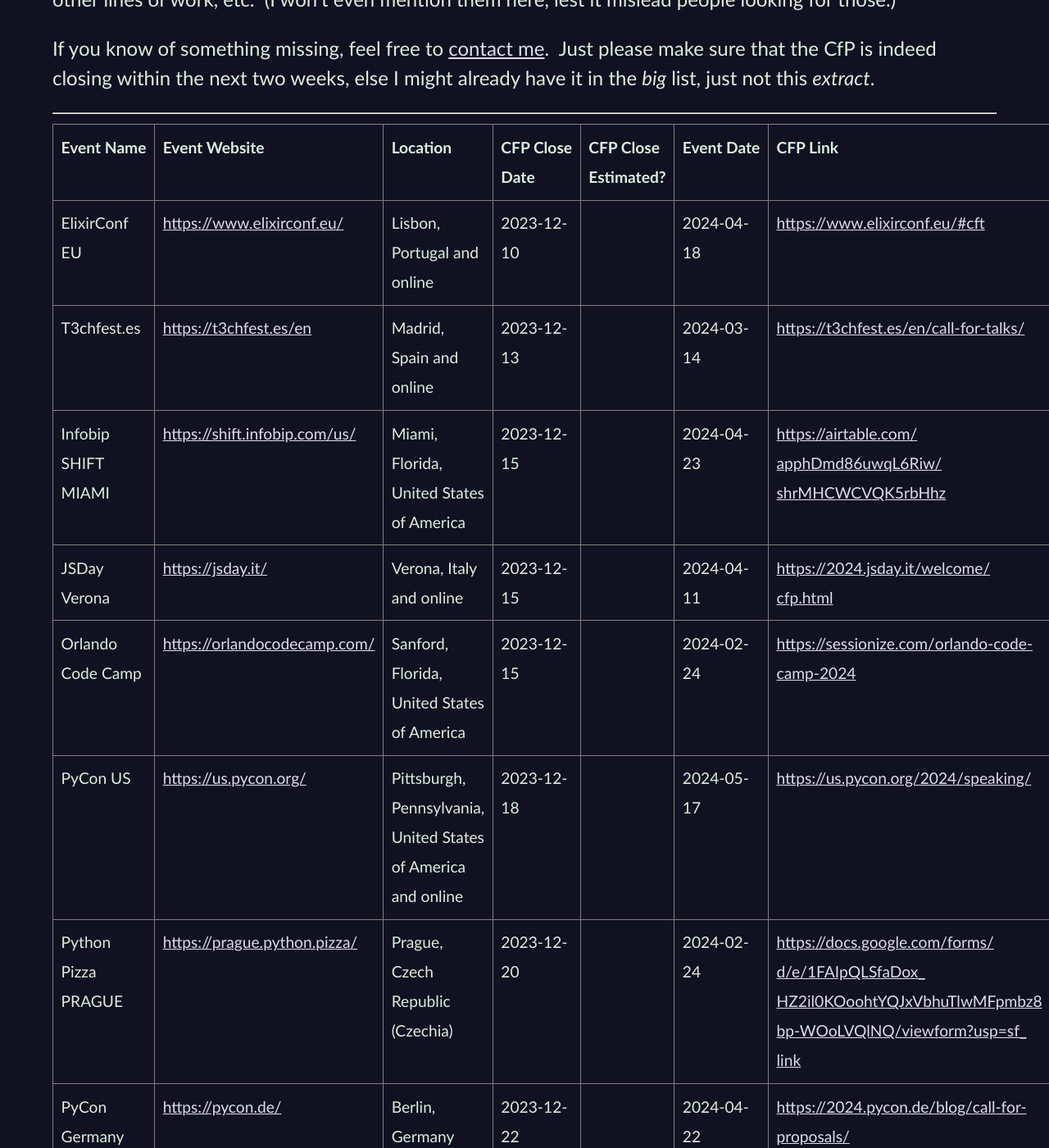
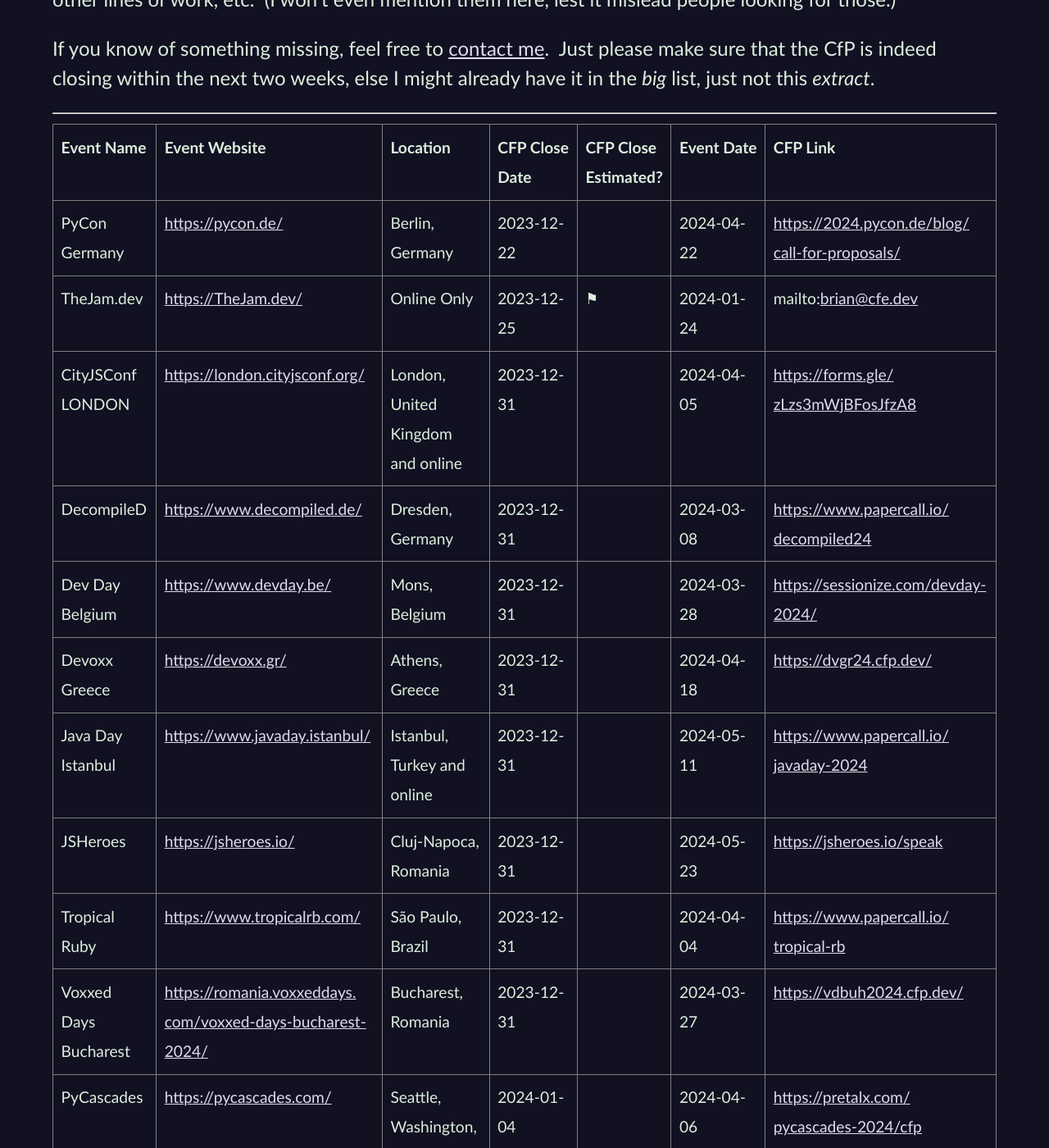
Before and after one commit to CodosaurusLLC/CodosaurusLLC.github.io, a Jekyll site: the page built from speaking/cfps-ending-soon.md, in a window 1280 px wide and 1400 px high, scrolled down 759 px. Shown: the whole window at 82% size. Built offline with Jekyll 4.4.1, drawn with Linux system fonts in a browser that asks for light colours; some of the changed text lies outside the part shown.

Commit message:
update cfp list

```diff
--- a/speaking/cfps-ending-soon.md
+++ b/speaking/cfps-ending-soon.md
@@ -6,7 +6,7 @@
 notes: Use Airtable to mail view to self (select all, and send from context menu), copy table from email, remove styling, and update date.
 ---
 
-<center>LAST UPDATED: 2023-12-10</center>
+<center>LAST UPDATED: 2023-12-22</center>
 
 This is a list of CfPs
 (Calls for Papers/Presentations/Participation/etc.)
@@ -69,69 +69,6 @@
       <th>CFP Link</th>
     </tr>
     <tr>
-      <td>ElixirConf EU</td>
-      <td><a href="https://www.elixirconf.eu/" target="_blank">https://www.elixirconf.eu/</a></td>
-      <td>Lisbon, Portugal and online</td>
-      <td>2023-12-10</td>
-      <td></td>
-      <td>2024-04-18</td>
-      <td><a href="https://www.elixirconf.eu/#cft" target="_blank">https://www.elixirconf.eu/#cft</a></td>
-    </tr>
-    <tr>
-      <td>T3chfest.es</td>
-      <td><a href="https://t3chfest.es/en" target="_blank">https://t3chfest.es/en</a></td>
-      <td>Madrid, Spain and online</td>
-      <td>2023-12-13</td>
-      <td></td>
-      <td>2024-03-14</td>
-      <td><a href="https://t3chfest.es/en/call-for-talks/" target="_blank">https://t3chfest.es/en/call-<wbr>for-talks/</a></td>
-    </tr>
-    <tr>
-      <td>Infobip SHIFT MIAMI</td>
-      <td><a href="https://shift.infobip.com/us/" target="_blank">https://shift.infobip.com/us/</a></td>
-      <td>Miami, Florida, United States of America</td>
-      <td>2023-12-15</td>
-      <td></td>
-      <td>2024-04-23</td>
-      <td><a href="https://airtable.com/apphDmd86uwqL6Riw/shrMHCWCVQK5rbHhz" target="_blank">https://airtable.com/<wbr>apphDmd86uwqL6Riw/<wbr>shrMHCWCVQK5rbHhz</a></td>
-    </tr>
-    <tr>
-      <td>JSDay Verona</td>
-      <td><a href="https://jsday.it/" target="_blank">https://jsday.it/</a></td>
-      <td>Verona, Italy and online</td>
-      <td>2023-12-15</td>
-      <td></td>
-      <td>2024-04-11</td>
-      <td><a href="https://2024.jsday.it/welcome/cfp.html" target="_blank">https://2024.jsday.it/welcome/<wbr>cfp.html</a></td>
-    </tr>
-    <tr>
-      <td>Orlando Code Camp</td>
-      <td><a href="https://orlandocodecamp.com/" target="_blank">https://orlandocodecamp.com/</a></td>
-      <td>Sanford, Florida, United States of America</td>
-      <td>2023-12-15</td>
-      <td></td>
-      <td>2024-02-24</td>
-      <td><a href="https://sessionize.com/orlando-code-camp-2024" target="_blank">https://sessionize.com/<wbr>orlando-code-camp-2024</a></td>
-    </tr>
-    <tr>
-      <td>PyCon US</td>
-      <td><a href="https://us.pycon.org/" target="_blank">https://us.pycon.org/</a></td>
-      <td>Pittsburgh, Pennsylvania, United States of America and online</td>
-      <td>2023-12-18</td>
-      <td></td>
-      <td>2024-05-17</td>
-      <td><a href="https://us.pycon.org/2024/speaking/" target="_blank">https://us.pycon.org/2024/<wbr>speaking/</a></td>
-    </tr>
-    <tr>
-      <td>Python Pizza PRAGUE</td>
-      <td><a href="https://prague.python.pizza/" target="_blank">https://prague.python.pizza/</a></td>
-      <td>Prague, Czech Republic (Czechia)</td>
-      <td>2023-12-20</td>
-      <td></td>
-      <td>2024-02-24</td>
-      <td><a href="https://docs.google.com/forms/d/e/1FAIpQLSfaDox_HZ2il0KOoohtYQJxVbhuTlwMFpmbz8bp-WOoLVQlNQ/viewform?usp=sf_link" target="_blank">https://docs.google.com/forms/<wbr>d/e/1FAIpQLSfaDox_<wbr>HZ2il0KOoohtYQJxVbhuTlwMFpmbz8<wbr>bp-WOoLVQlNQ/viewform?usp=sf_<wbr>link</a></td>
-    </tr>
-    <tr>
       <td>PyCon Germany</td>
       <td><a href="https://pycon.de/" target="_blank">https://pycon.de/</a></td>
       <td>Berlin, Germany</td>
@@ -140,5 +77,95 @@
       <td>2024-04-22</td>
       <td><a href="https://2024.pycon.de/blog/call-for-proposals/" target="_blank">https://2024.pycon.de/blog/<wbr>call-for-proposals/</a></td>
     </tr>
+    <tr>
+      <td>TheJam.dev</td>
+      <td><a href="https://TheJam.dev/" target="_blank">https://TheJam.dev/</a></td>
+      <td>Online Only</td>
+      <td>2023-12-25</td>
+      <td>⚑</td>
+      <td>2024-01-24</td>
+      <td>mailto:<a href="mailto:brian@cfe.dev" target="_blank">brian@cfe.dev</a></td>
+    </tr>
+    <tr>
+      <td>CityJSConf LONDON</td>
+      <td><a href="https://london.cityjsconf.org/" target="_blank">https://london.cityjsconf.org/</a></td>
+      <td>London, United Kingdom and online</td>
+      <td>2023-12-31</td>
+      <td></td>
+      <td>2024-04-05</td>
+      <td><a href="https://forms.gle/zLzs3mWjBFosJfzA8" target="_blank">https://forms.gle/<wbr>zLzs3mWjBFosJfzA8</a></td>
+    </tr>
+    <tr>
+      <td>DecompileD</td>
+      <td><a href="https://www.decompiled.de/" target="_blank">https://www.decompiled.de/</a></td>
+      <td>Dresden, Germany</td>
+      <td>2023-12-31</td>
+      <td></td>
+      <td>2024-03-08</td>
+      <td><a href="https://www.papercall.io/decompiled24" target="_blank">https://www.papercall.io/<wbr>decompiled24</a></td>
+    </tr>
+    <tr>
+      <td>Dev Day Belgium</td>
+      <td><a href="https://www.devday.be/" target="_blank">https://www.devday.be/</a></td>
+      <td>Mons, Belgium</td>
+      <td>2023-12-31</td>
+      <td></td>
+      <td>2024-03-28</td>
+      <td><a href="https://sessionize.com/devday-2024/" target="_blank">https://sessionize.com/devday-<wbr>2024/</a></td>
+    </tr>
+    <tr>
+      <td>Devoxx Greece</td>
+      <td><a href="https://devoxx.gr/" target="_blank">https://devoxx.gr/</a></td>
+      <td>Athens, Greece</td>
+      <td>2023-12-31</td>
+      <td></td>
+      <td>2024-04-18</td>
+      <td><a href="https://dvgr24.cfp.dev/" target="_blank">https://dvgr24.cfp.dev/</a></td>
+    </tr>
+    <tr>
+      <td>Java Day Istanbul</td>
+      <td><a href="https://www.javaday.istanbul/" target="_blank">https://www.javaday.istanbul/</a></td>
+      <td>Istanbul, Turkey and online</td>
+      <td>2023-12-31</td>
+      <td></td>
+      <td>2024-05-11</td>
+      <td><a href="https://www.papercall.io/javaday-2024" target="_blank">https://www.papercall.io/<wbr>javaday-2024</a></td>
+    </tr>
+    <tr>
+      <td>JSHeroes</td>
+      <td><a href="https://jsheroes.io/" target="_blank">https://jsheroes.io/</a></td>
+      <td>Cluj-Napoca, Romania</td>
+      <td>2023-12-31</td>
+      <td></td>
+      <td>2024-05-23</td>
+      <td><a href="https://jsheroes.io/speak" target="_blank">https://jsheroes.io/speak</a></td>
+    </tr>
+    <tr>
+      <td>Tropical Ruby</td>
+      <td><a href="https://www.tropicalrb.com/" target="_blank">https://www.tropicalrb.com/</a></td>
+      <td>São Paulo, Brazil</td>
+      <td>2023-12-31</td>
+      <td></td>
+      <td>2024-04-04</td>
+      <td><a href="https://www.papercall.io/tropical-rb" target="_blank">https://www.papercall.io/<wbr>tropical-rb</a></td>
+    </tr>
+    <tr>
+      <td>Voxxed Days Bucharest</td>
+      <td><a href="https://romania.voxxeddays.com/voxxed-days-bucharest-2024/" target="_blank">https://romania.voxxeddays.<wbr>com/voxxed-days-bucharest-<wbr>2024/</a></td>
+      <td>Bucharest, Romania</td>
+      <td>2023-12-31</td>
+      <td></td>
+      <td>2024-03-27</td>
+      <td><a href="https://vdbuh2024.cfp.dev/" target="_blank">https://vdbuh2024.cfp.dev/</a></td>
+    </tr>
+    <tr>
+      <td>PyCascades</td>
+      <td><a href="https://pycascades.com/" target="_blank">https://pycascades.com/</a></td>
+      <td>Seattle, Washington, United States of America and online</td>
+      <td>2024-01-04</td>
+      <td></td>
+      <td>2024-04-06</td>
+      <td><a href="https://pretalx.com/pycascades-2024/cfp" target="_blank">https://pretalx.com/<wbr>pycascades-2024/cfp</a></td>
+    </tr>
   </tbody>
 </table>
```
